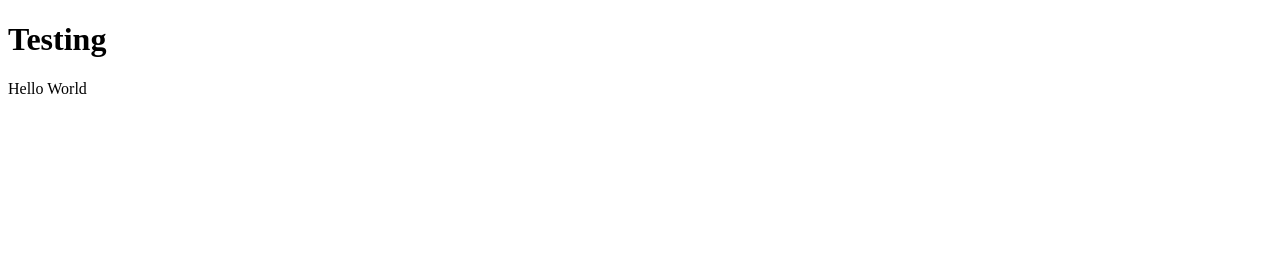
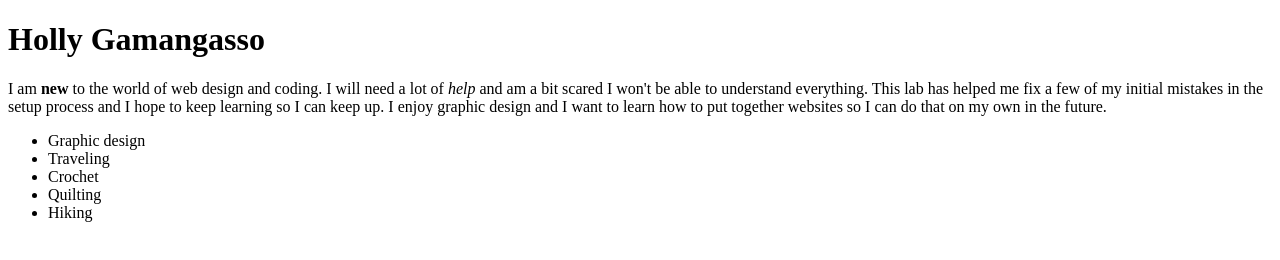
Before and after one commit to HollyGammo/wdd130, a plain HTML site: page index.html in a window 1280 px wide. Drawn offline with Linux system fonts and the light colour scheme.

Commit message:
First Test

```diff
--- a/index.html
+++ b/index.html
@@ -1,13 +1,25 @@
 <!DOCTYPE html>
-<html Lang="en">
-<head>
-    <meta charset="UTF-8">
-    <meta http-equiv="X-UA-Compatible" content="IE=edge">
-    <meta name="viewport" content="width=device-width, initial-scale=1.0">
-    <title>Test</title>
-</head>
-<body>
-    <h1>Testing</h1>
-    <footer>Hello World</footer>
-</body>
-<html>
+<html Lang="en-us">
+  <head>
+    <meta charset="UTF-8" />
+    <title>Test Home for WDD 130</title>
+  </head>
+  <body>
+    <h1>Holly Gamangasso</h1>
+    <p>
+      I am <strong>new</strong> to the world of web design and coding. I will need
+       a lot of <em>help</em> and am a bit scared I won't be able to understand
+       everything. This lab has helped me fix a few of my initial mistakes in the
+       setup process and I hope to keep learning so I can keep up. I enjoy graphic
+       design and I want to learn how to put together websites so I can do that on
+       my own in the future.
+    </p>
+      <ul>
+          <li>Graphic design</li>
+          <li>Traveling</li>
+          <li>Crochet</li>
+          <li>Quilting</li>
+          <li>Hiking</li>
+      </ul>
+   </body>
+</html>
```
